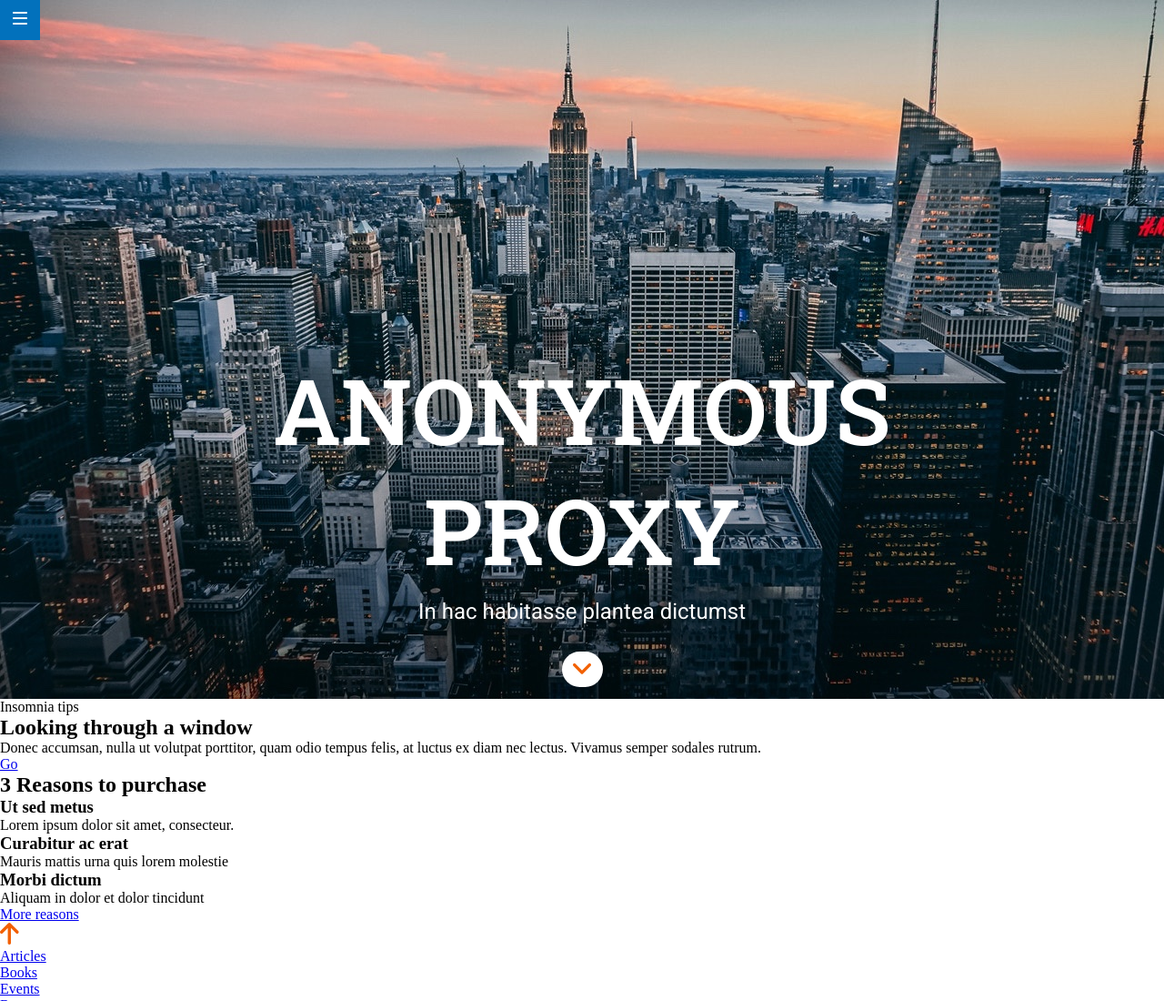
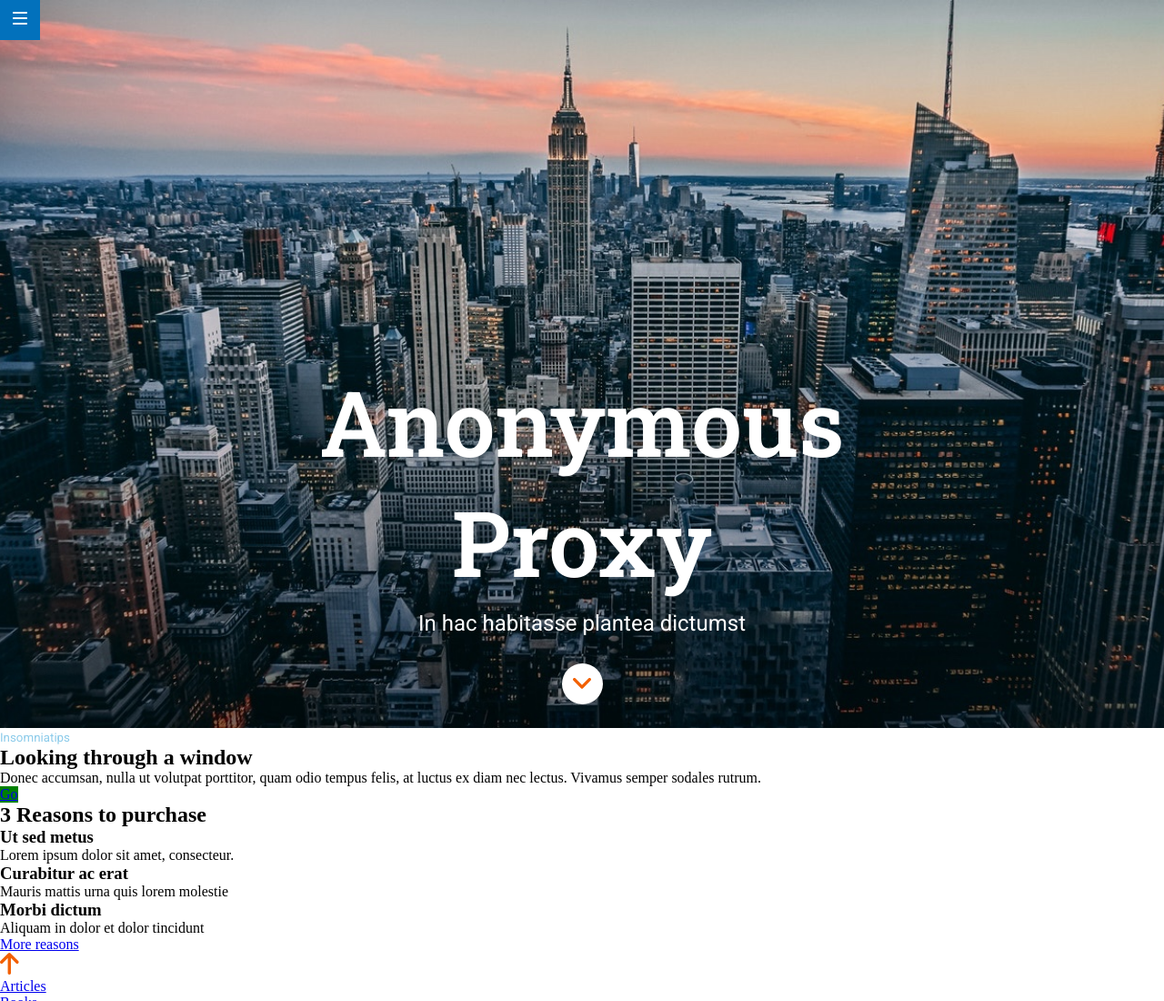
Before and after one commit to Adalab/modulo-1-evaluacion-final-IreneRuedaVega, a website: page src/html/index.html in a window 1280 px wide. Shown: the top 1100 px of the page at 91% size. Drawn offline with nearby package versions, Linux system fonts and the light colour scheme; files that its build step writes are made by us from their sources; files whose address does not match are found by name.

Commit message:
Fixed height responsive hero

```diff
--- a/src/html/partials/section-tips.html
+++ b/src/html/partials/section-tips.html
@@ -1,14 +1,16 @@
-<section class="section-tips">
+<section>
   <article class="article-tips">
     <div class="article-tips__container">
-      <span class="article-tips__container--insomnia">Insomnia tips</span>
+      <span class="article-tips__container--insomnia">
+        <small>Insomnia<span class="span">tips</span></small>
+      </span>
       <h2 class="article-tips__container--title">Looking through a window</h2>
-      <p class="tips-text">
+      <p class="article-tips__container--text">
         Donec accumsan, nulla ut volutpat porttitor, quam odio tempus felis, at
         luctus ex diam nec lectus. Vivamus semper sodales rutrum.
       </p>
     </div>
-    <div class="articles-tips__button-go">
+    <div class="article-tips__button-go">
       <a
         href="https://adalab.es/"
         title="Ir a la página oficial de Adalab"
--- a/src/scss/components/_hero.scss
+++ b/src/scss/components/_hero.scss
@@ -2,7 +2,7 @@
 
 .hero {
   width: 100%;
-  height: 568px;
+  height: 100vh;
   background-image: url("../images/cover.jpg");
   background-position: center;
   background-size: cover;
@@ -44,7 +44,7 @@
 
 @media all and (min-width: 768px) {
   .hero {
-    height: 768px;
+    height: 100vh;
     &__title {
       margin: 384px 39px 5px 39px;
       &--principal {
@@ -64,7 +64,7 @@
 
 @media all and (min-width: 1200px) {
   .hero {
-    height: 768px;
+    height: 100vh;
     &__title {
       margin: 384px 275px 0 275px;
       &--principal {
--- a/src/scss/main.scss
+++ b/src/scss/main.scss
@@ -1,10 +1,23 @@
 /*
 
-@import 'layout/page';
+
 @import 'layout/footer';
-@import 'pages/index'; */
+*/
+
+//Core
 
 @import "core/reset";
 @import "core/variables";
+
+//Layout
+
 @import "layout/header";
+
+//Components
+
 @import "components/hero";
+
+//Pages
+
+@import "pages/section-reasons";
+@import "pages/section-tips";
--- a/src/scss/pages/_section-tips.scss
+++ b/src/scss/pages/_section-tips.scss
@@ -0,0 +1,20 @@
+.article-tips {
+  background-color: $color-primary;
+  display: flex;
+  flex-direction: column;
+  align-items: flex-start;
+  justify-content: flex-start;
+}
+
+.article-tips__container--insomnia {
+  color: $color-light;
+  font-family: $font-main;
+}
+
+.span {
+  text-transform: capitalize;
+}
+
+.article-tips__button-go {
+  background-color: green;
+}
```
Also changed, not shown: src/scss/layout/_main.scss (deleted, +0 -8 lines).
